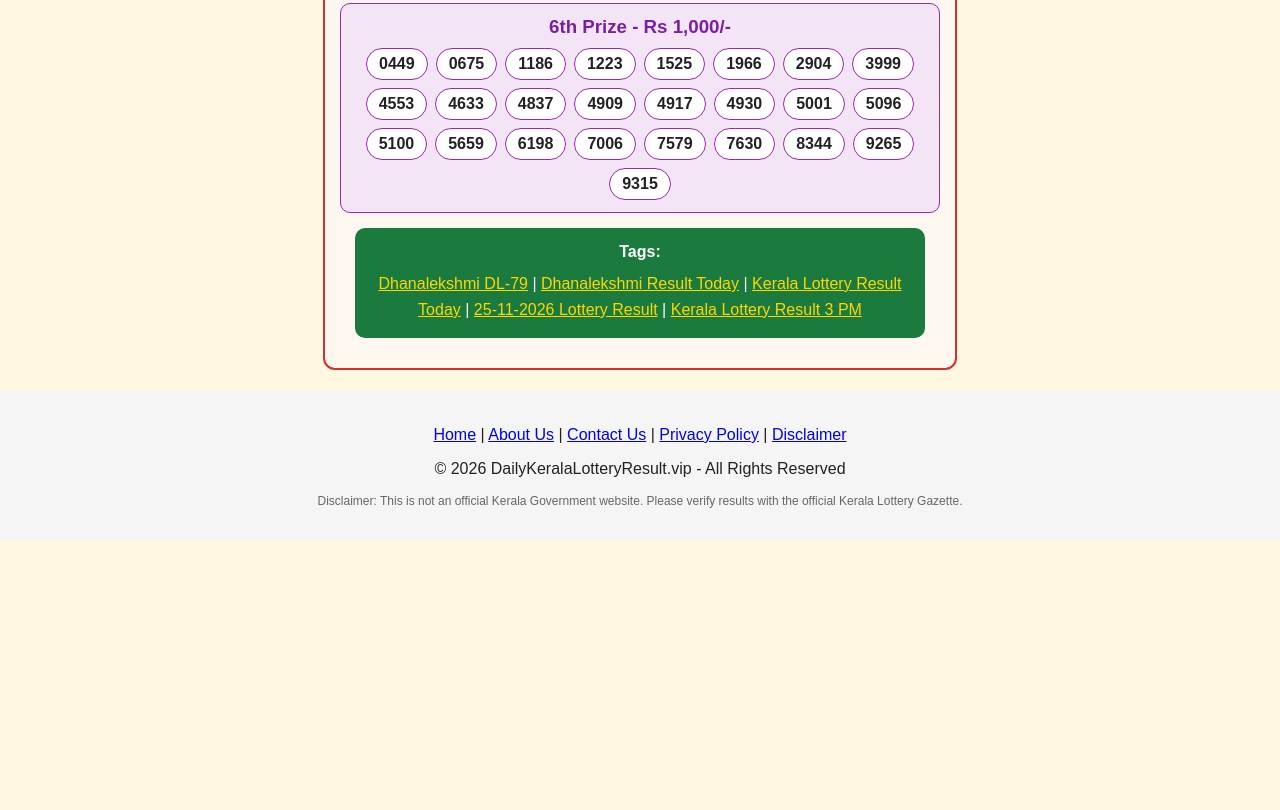
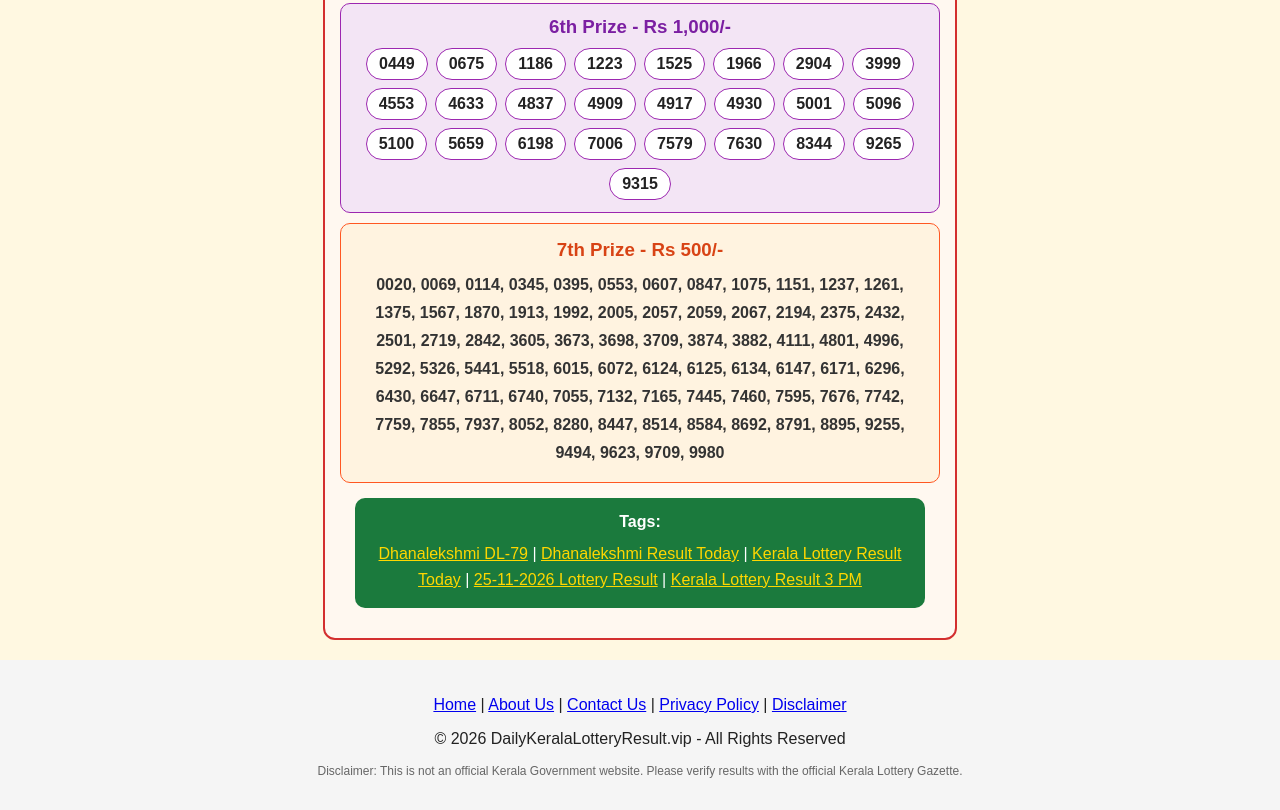
Before and after one commit to KeralaLive/KeralaLottery, a plain HTML site: page 25-11-2026-dhanalekshmi-DL-79-Result.html in a window 1280 px wide. Shown: the part 1024-1834 px from the top of the page. Before the commit the page ends 1564 px from the top, so only its background shows below. Drawn offline with Linux system fonts and the light colour scheme.

Commit message:
Include 7th Prize information in result page
Added 7th prize details with winning numbers.

```diff
--- a/25-11-2026-dhanalekshmi-DL-79-Result.html
+++ b/25-11-2026-dhanalekshmi-DL-79-Result.html
@@ -152,6 +152,13 @@ body{margin:0;font-family:Arial,sans-serif;background:#fff8e1;color:#222}
   </div>
 </div>
 
+  <div style="border:1px solid #ff5722; border-radius:10px; padding:15px; background:#fff3e0; text-align:center; max-width:600px; margin:10px auto; font-family:Arial;">
+  <h3 style="margin:0 0 10px 0; color:#d84315;">7th Prize - Rs 500/-</h3>
+  <p style="margin:0; font-size:16px; line-height:28px; font-weight:bold; color:#333;">
+    0020, 0069, 0114, 0345, 0395, 0553, 0607, 0847, 1075, 1151, 1237, 1261, 1375, 1567, 1870, 1913, 1992, 2005, 2057, 2059, 2067, 2194, 2375, 2432, 2501, 2719, 2842, 3605, 3673, 3698, 3709, 3874, 3882, 4111, 4801, 4996, 5292, 5326, 5441, 5518, 6015, 6072, 6124, 6125, 6134, 6147, 6171, 6296, 6430, 6647, 6711, 6740, 7055, 7132, 7165, 7445, 7460, 7595, 7676, 7742, 7759, 7855, 7937, 8052, 8280, 8447, 8514, 8584, 8692, 8791, 8895, 9255, 9494, 9623, 9709, 9980
+  </p>
+</div>
+
 
 
 <!-- Bottom Tags - Dhanalekshmi DL-79 - 25-11-2026 -->
```
